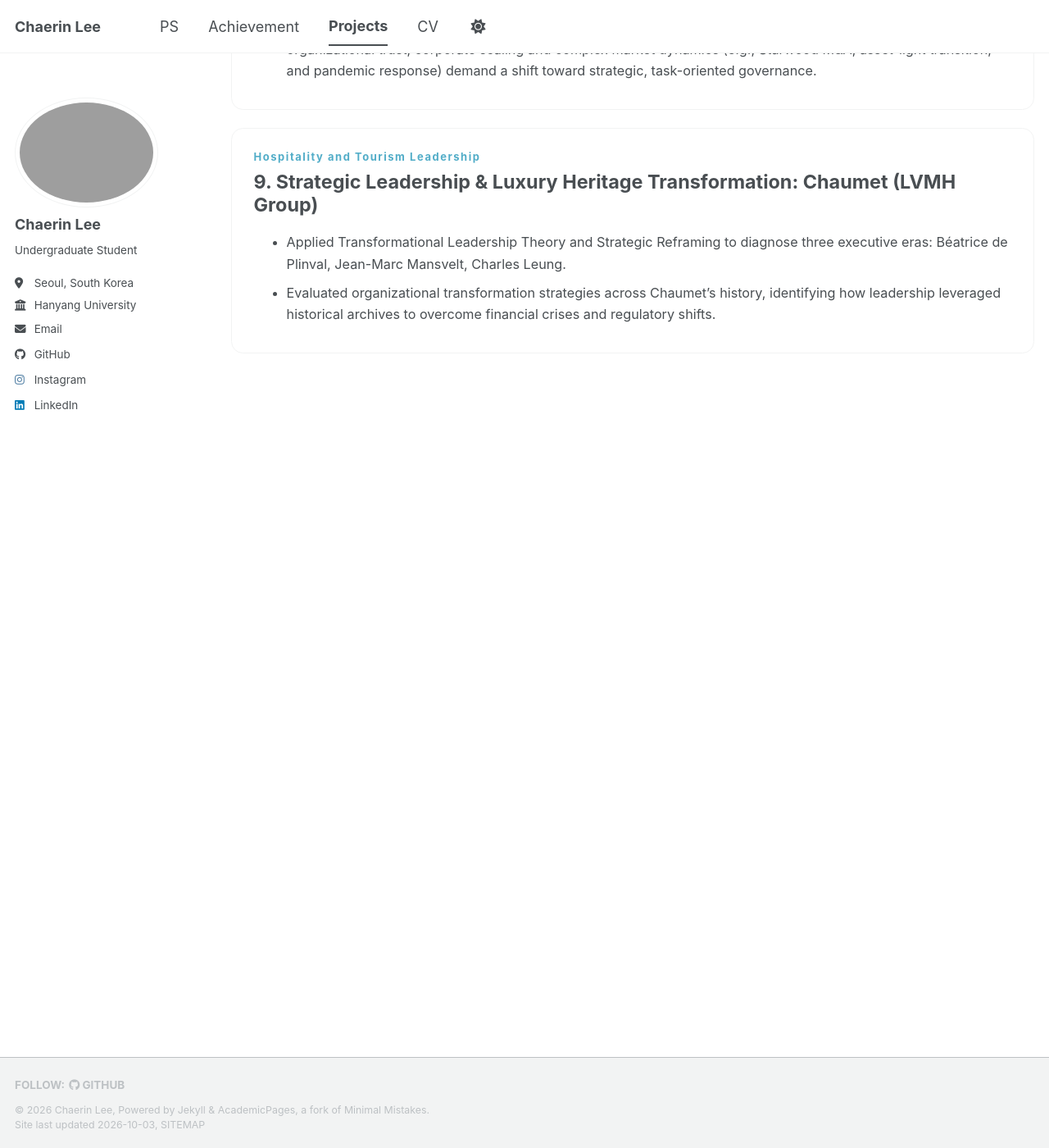
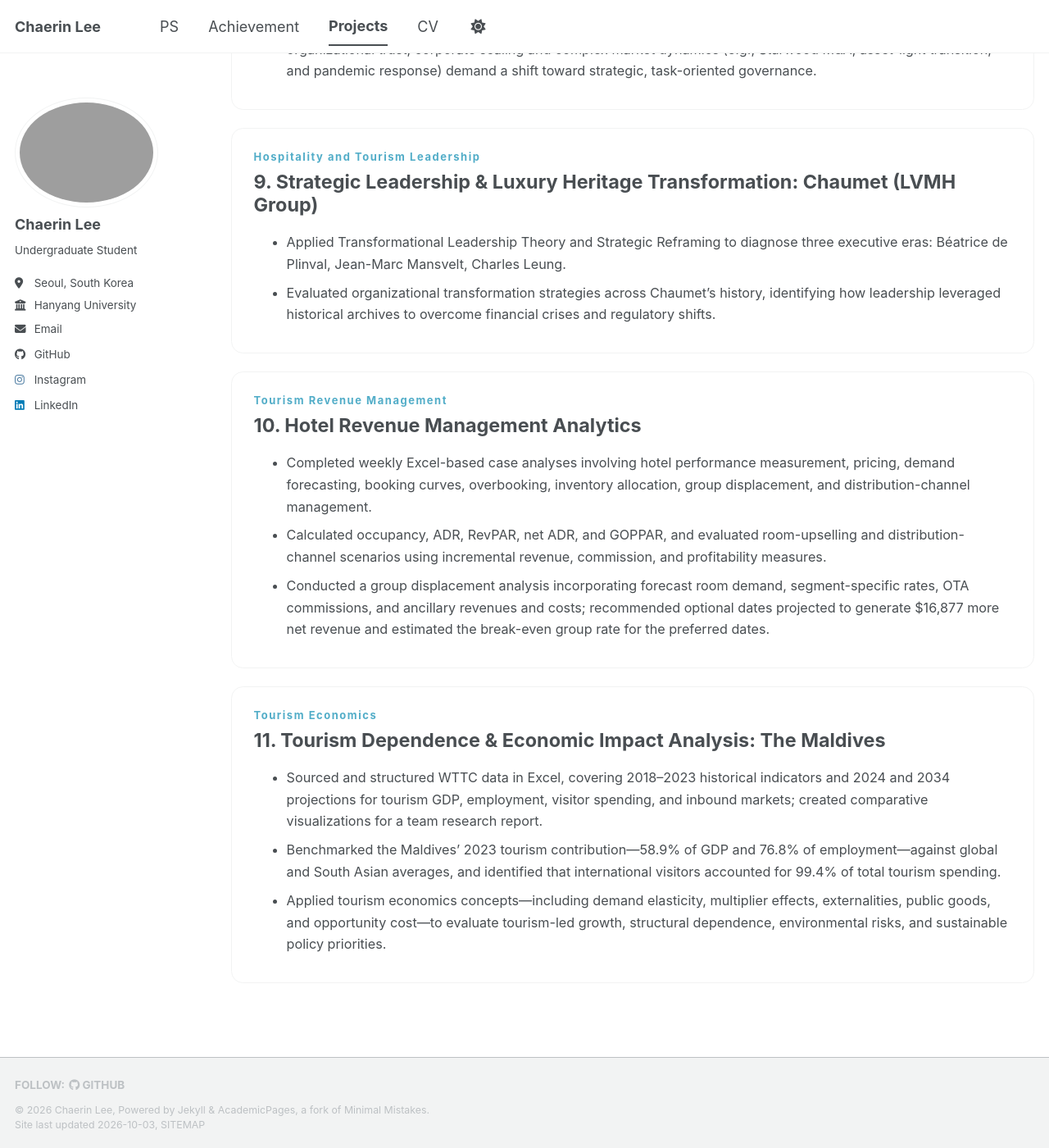
Before and after one commit to ChaerinLee0122/chaerinlee0122.github.io, a Jekyll site: the page built from _pages/portfolio.html, in a window 1280 px wide and 1400 px high, scrolled down 2876 px. Shown: the whole window at 82% size. Built offline with Jekyll 4.4.1, drawn with Linux system fonts in a browser that asks for light colours; a style sheet for code colours, icons or effects is not loaded.

Commit message:
Add revenue management and Maldives projects

```diff
--- a/_pages/portfolio.html
+++ b/_pages/portfolio.html
@@ -96,4 +96,24 @@ excerpt: "Selected course projects by Chaerin Lee."
       <li>Evaluated organizational transformation strategies across Chaumet’s history, identifying how leadership leveraged historical archives to overcome financial crises and regulatory shifts.</li>
     </ul>
   </article>
+
+  <article class="project-story">
+    <div class="project-story__meta">Tourism Revenue Management</div>
+    <h2>10. Hotel Revenue Management Analytics</h2>
+    <ul>
+      <li>Completed weekly Excel-based case analyses involving hotel performance measurement, pricing, demand forecasting, booking curves, overbooking, inventory allocation, group displacement, and distribution-channel management.</li>
+      <li>Calculated occupancy, ADR, RevPAR, net ADR, and GOPPAR, and evaluated room-upselling and distribution-channel scenarios using incremental revenue, commission, and profitability measures.</li>
+      <li>Conducted a group displacement analysis incorporating forecast room demand, segment-specific rates, OTA commissions, and ancillary revenues and costs; recommended optional dates projected to generate $16,877 more net revenue and estimated the break-even group rate for the preferred dates.</li>
+    </ul>
+  </article>
+
+  <article class="project-story">
+    <div class="project-story__meta">Tourism Economics</div>
+    <h2>11. Tourism Dependence &amp; Economic Impact Analysis: The Maldives</h2>
+    <ul>
+      <li>Sourced and structured WTTC data in Excel, covering 2018–2023 historical indicators and 2024 and 2034 projections for tourism GDP, employment, visitor spending, and inbound markets; created comparative visualizations for a team research report.</li>
+      <li>Benchmarked the Maldives’ 2023 tourism contribution—58.9% of GDP and 76.8% of employment—against global and South Asian averages, and identified that international visitors accounted for 99.4% of total tourism spending.</li>
+      <li>Applied tourism economics concepts—including demand elasticity, multiplier effects, externalities, public goods, and opportunity cost—to evaluate tourism-led growth, structural dependence, environmental risks, and sustainable policy priorities.</li>
+    </ul>
+  </article>
 </div>
```
